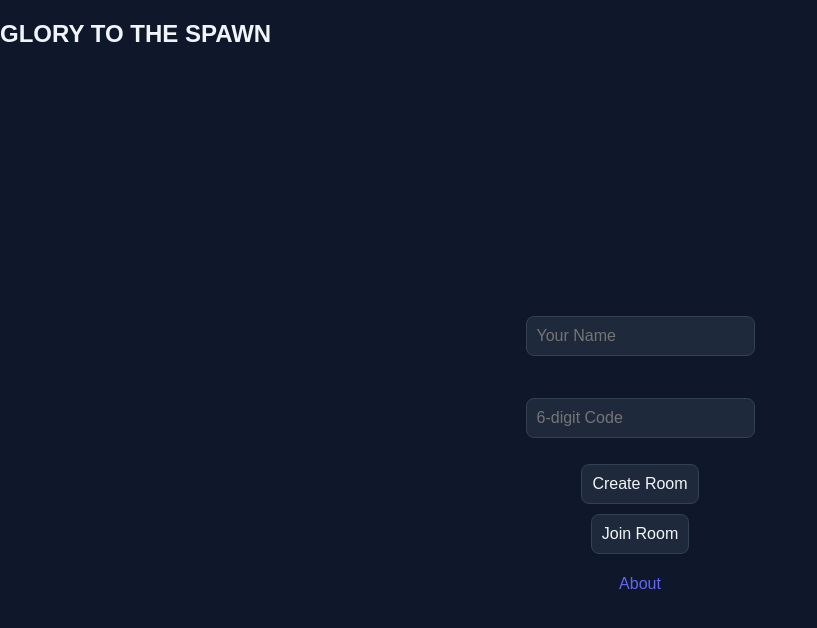
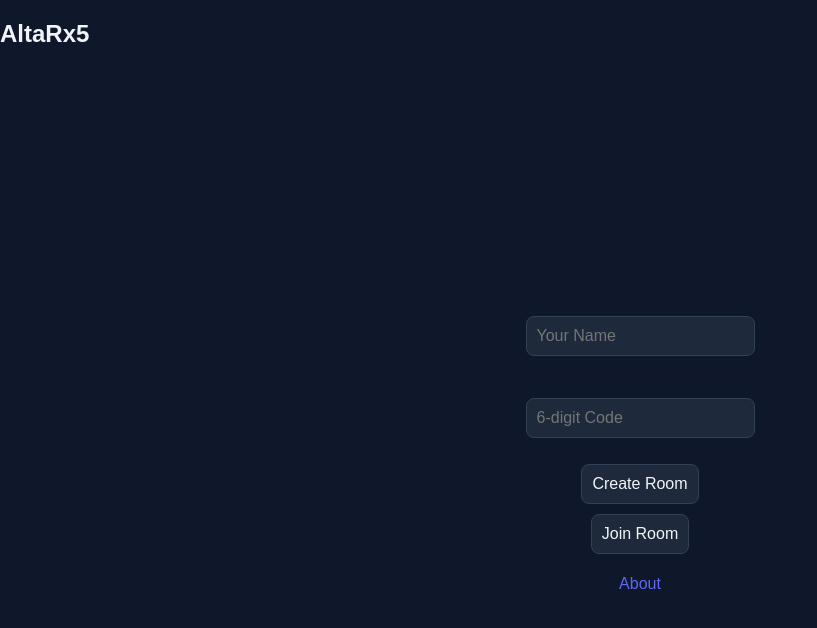
Before and after one commit to km7bnv/altarx5, a website: page index.html in a window 1280 px wide. Shown: the whole page, without its empty margins (0-817 px from the left). Drawn offline with nearby package versions, Linux system fonts and the light colour scheme; no server answers.

Commit message:
Changed h2 content

```diff
--- a/index.html
+++ b/index.html
@@ -6,7 +6,7 @@
   <link rel="stylesheet" href="styles.css">
 </head>
 <body>
-  <h2>GLORY TO THE SPAWN</h2>
+  <h2>AltaRx5</h2>
 
   <!-- ================= JOIN / CREATE ROOM SCREEN ================= -->
   <div id="joinScreen">
```
